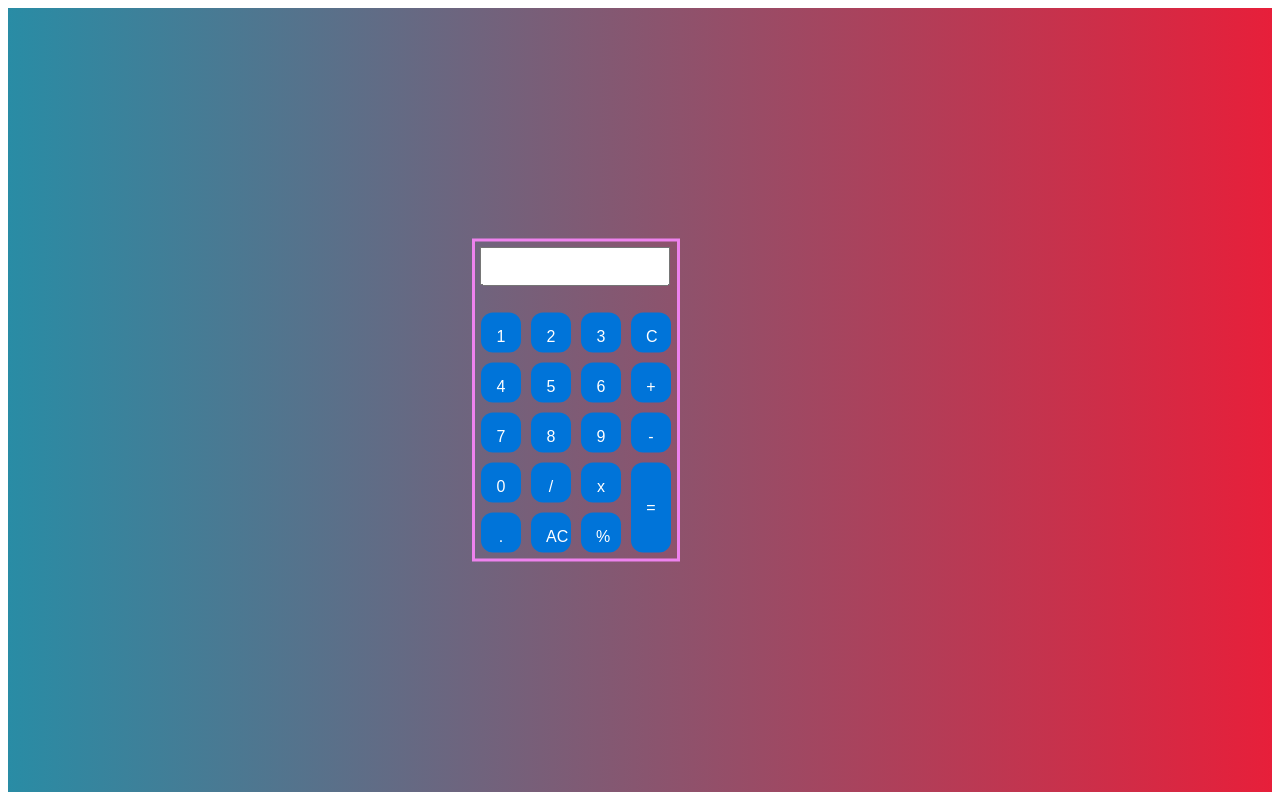
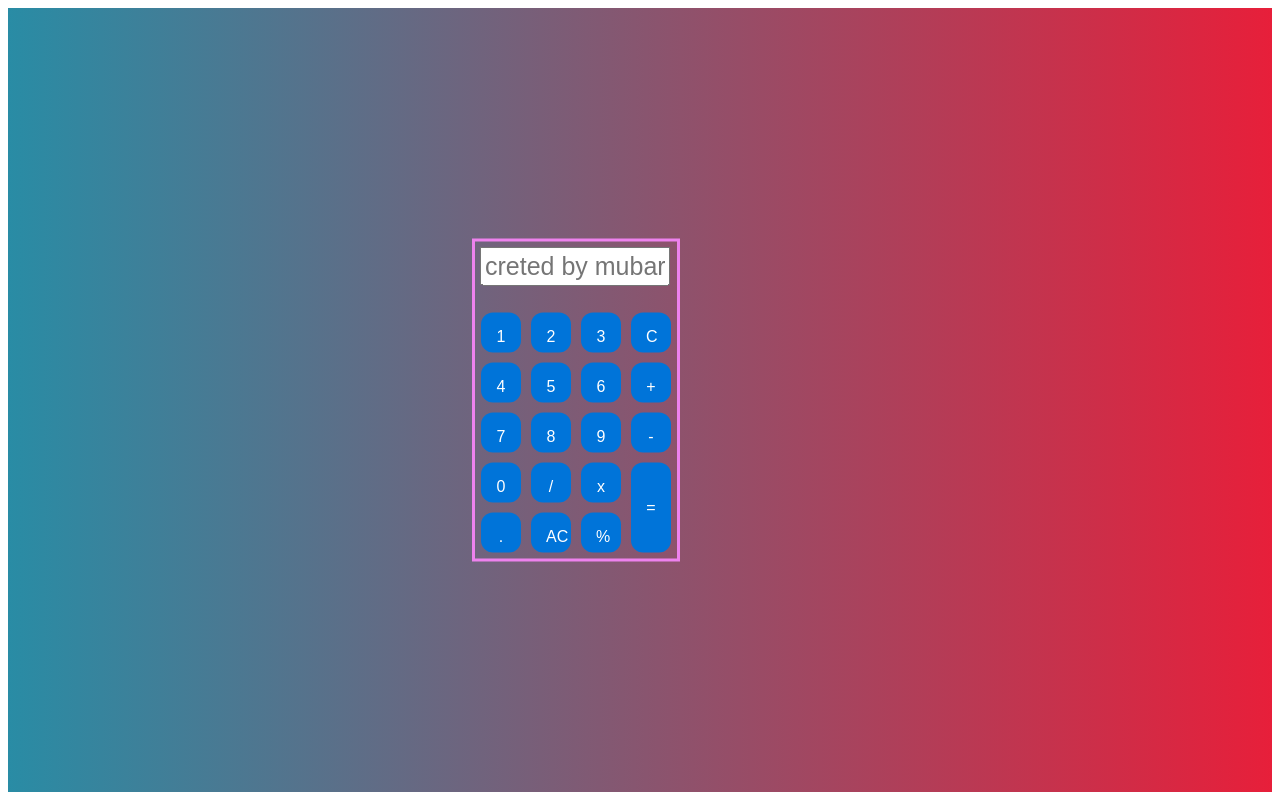
Before and after one commit to Mubarisk/calculator, a plain HTML site: page index.html in a window 1280 px wide. Drawn offline with Linux system fonts and the light colour scheme.

Commit message:
Update index.html

```diff
--- a/index.html
+++ b/index.html
@@ -89,7 +89,7 @@
 	  <div class="mk">
 
 	  <form name="calc">
-		  <input type="text" class="f"name="f" alt="mubaris">
+		  <input type="text" class="f"name="f"  placeholder="creted by mubaris" alt="mubaris">
 
 	</form>
 		  <table >
```
